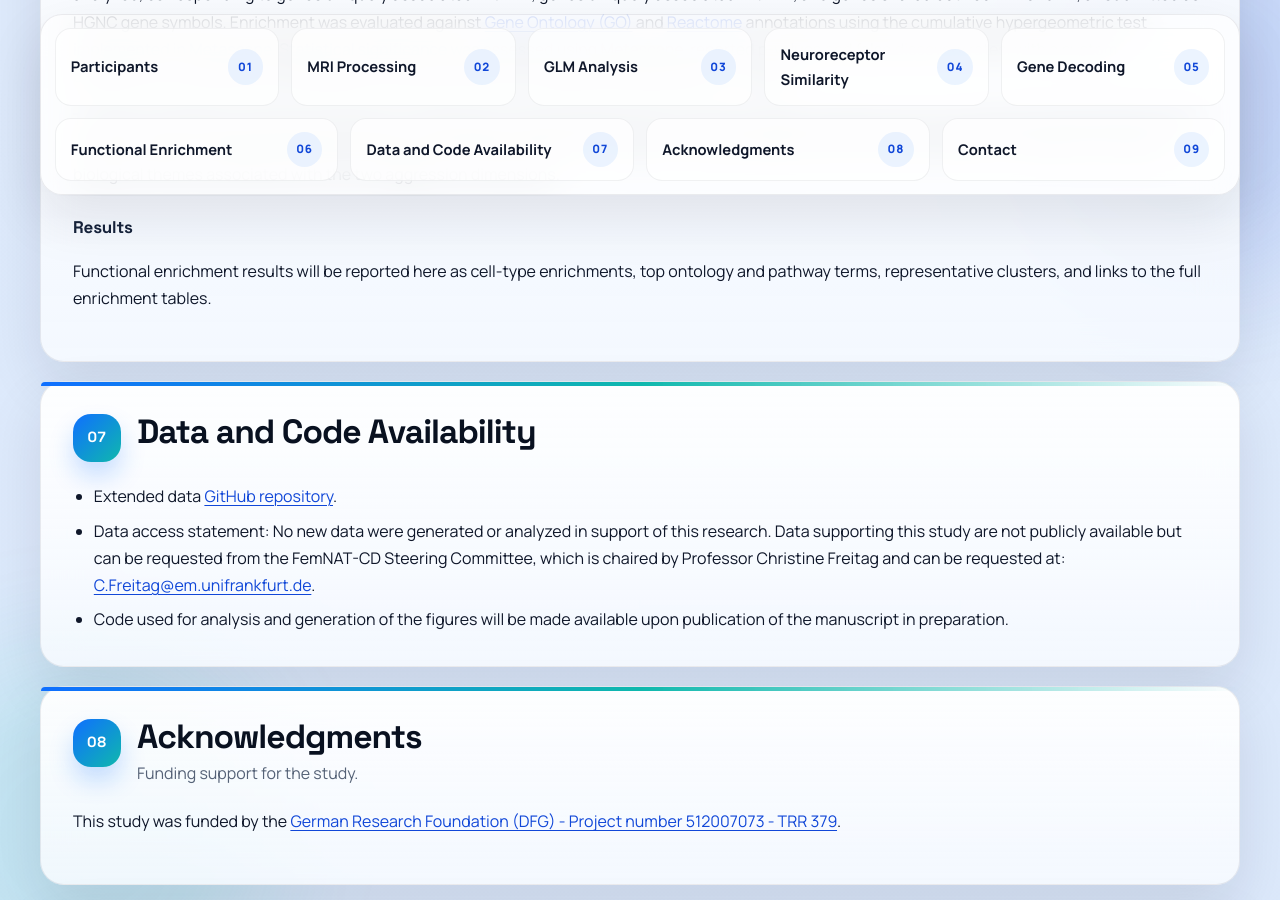
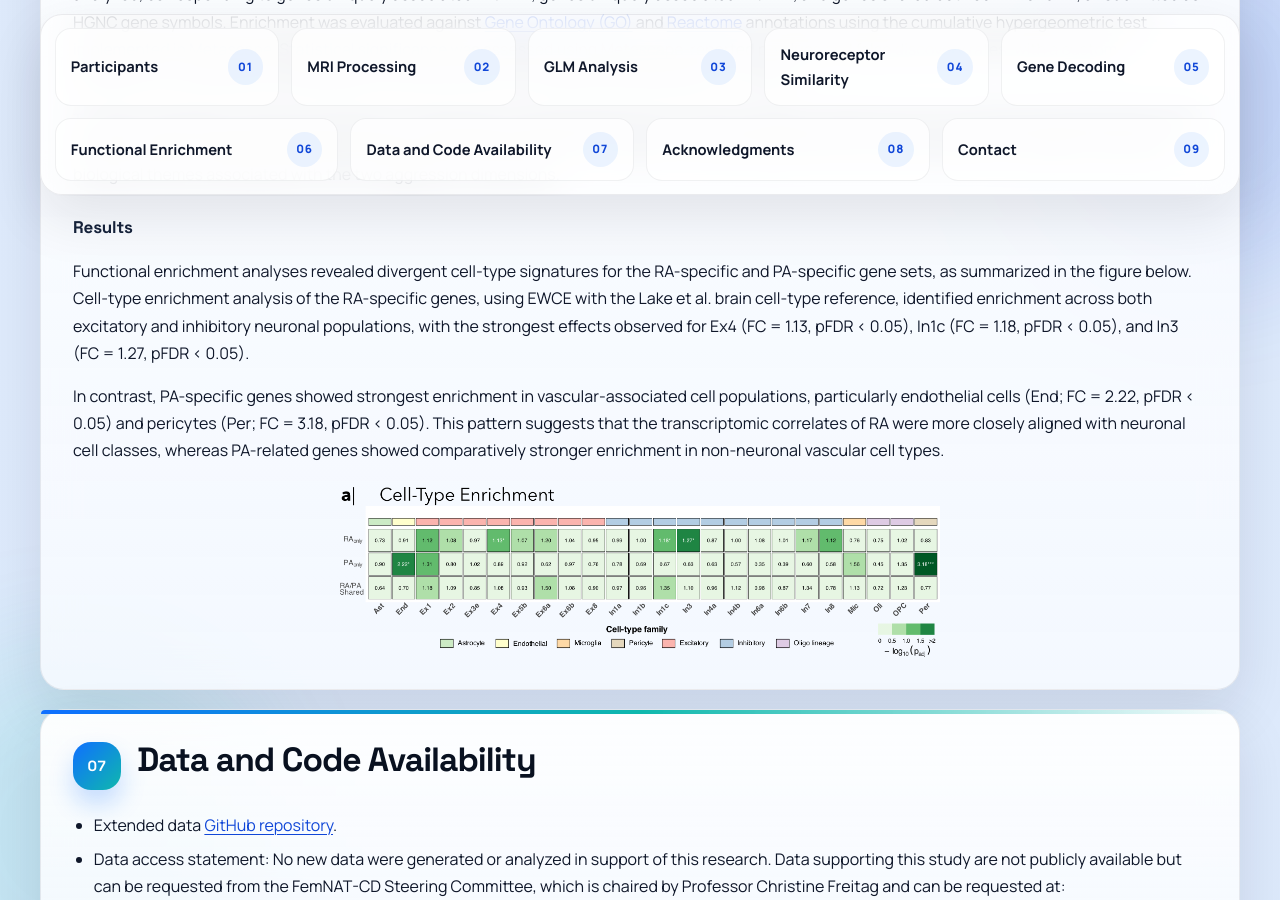
Before and after one commit to alegiac95/Aggression_ohbm26_supplementary, a Jekyll site: the page built from index.md, in a window 1280 px wide and 900 px high, scrolled down 10845 px. Built offline with Jekyll 4.4.1, drawn with Linux system fonts in a browser that asks for light colours.

Commit message:
docs: refine functional enrichment results

```diff
--- a/index.md
+++ b/index.md
@@ -292,7 +292,15 @@ To reduce redundancy among enriched terms, Metascape clustered significantly enr
 
 ### Results
 
-Functional enrichment results will be reported here as cell-type enrichments, top ontology and pathway terms, representative clusters, and links to the full enrichment tables.
+Functional enrichment analyses revealed divergent cell-type signatures for the RA-specific and PA-specific gene sets, as summarized in the figure below. Cell-type enrichment analysis of the RA-specific genes, using EWCE with the Lake et al. brain cell-type reference, identified enrichment across both excitatory and inhibitory neuronal populations, with the strongest effects observed for Ex4 (FC = 1.13, pFDR < 0.05), In1c (FC = 1.18, pFDR < 0.05), and In3 (FC = 1.27, pFDR < 0.05).
+
+In contrast, PA-specific genes showed strongest enrichment in vascular-associated cell populations, particularly endothelial cells (End; FC = 2.22, pFDR < 0.05) and pericytes (Per; FC = 3.18, pFDR < 0.05). This pattern suggests that the transcriptomic correlates of RA were more closely aligned with neuronal cell classes, whereas PA-related genes showed comparatively stronger enrichment in non-neuronal vascular cell types.
+
+<figure class="content-figure">
+  <img src="assets/images/genetics_celltype.png" alt="cell type enrichment">
+</figure>
+
+
 </section>
 
 <section class="section-card" id="data-and-code-availability" markdown="1">
```
